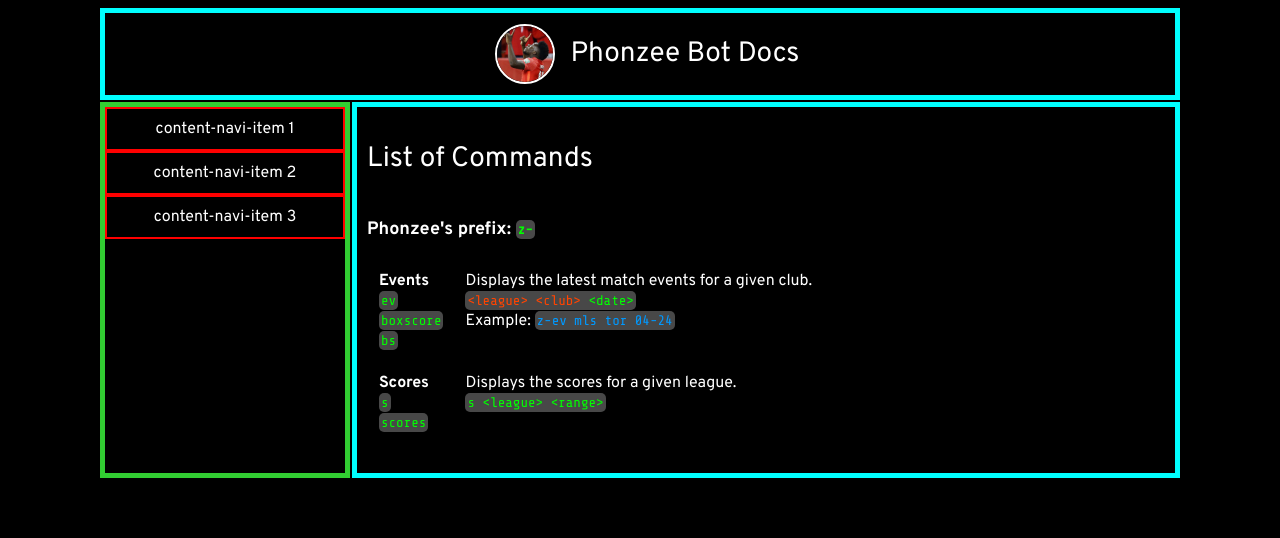
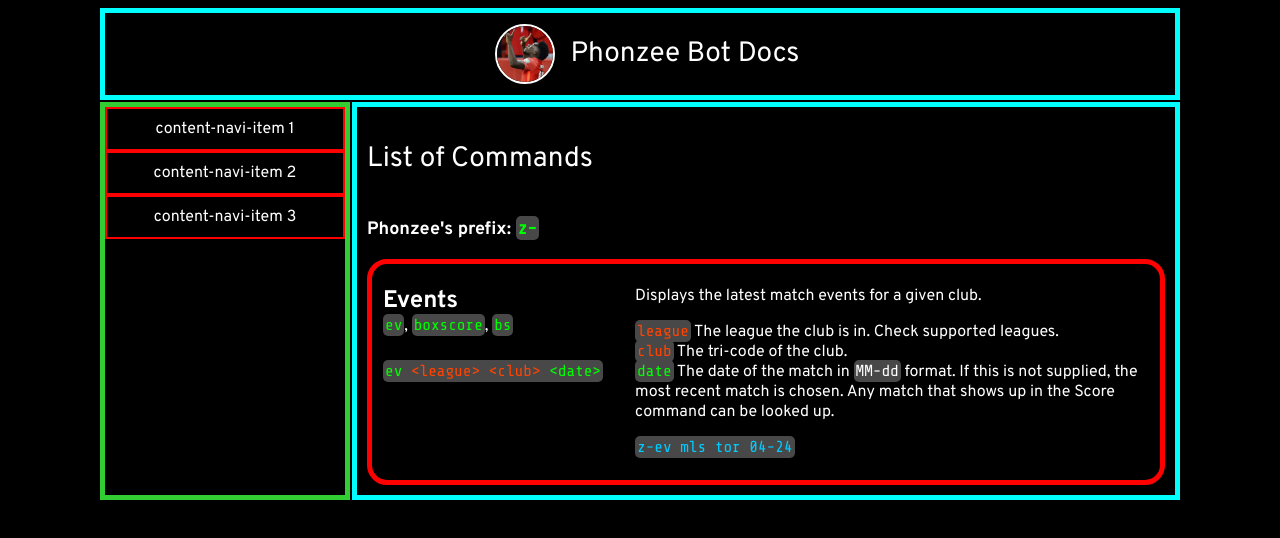
Before and after one commit to Dolcee85/phonzee-bot-help, a Gatsby site: page / in a window 1280 px wide. Built offline with nearby package versions, Linux system fonts and the light colour scheme; Gatsby itself is replaced by a stand-in of ours.

Commit message:
Switched to flexbox for command container

```diff
--- a/src/pages/index.js
+++ b/src/pages/index.js
@@ -17,42 +17,33 @@ export default function Home() {
         <b>Phonzee's prefix: <code>z-</code></b>
       </p>
 
-      <p>
-        <table>
-          {/* <thead>
-            <tr>
-              <th>Command</th>
-              <th>Description</th>
-            </tr>
-          </thead> */}
-          <tbody>
-            <tr>
-              <td>
-                <b>Events</b><br/>
-                <code>ev</code><br/>
-                <code>boxscore</code><br/>
-                <code>bs</code><br/>
-              </td>
-              <td>
-                Displays the latest match events for a given club.<br/>
-                <code><span class="code-arg-required">&lt;league&gt; &lt;club&gt;</span> &lt;date&gt;</code><br/>
-                Example: <code><span class="code-example">z-ev mls tor 04-24</span></code>
-              </td>
-            </tr>
-            <tr>
-              <td>
-                <b>Scores</b><br/>
-                <code>s</code><br/>
-                <code>scores</code><br/>
-              </td>
-              <td>
-                Displays the scores for a given league.<br/>
-                <code>s &lt;league&gt; &lt;range&gt;</code>
-              </td>
-            </tr>
-          </tbody>
-        </table>
-      </p>
+      <div class="command-container">
+        <div class="command-name">
+          <p class="command-name-title">
+            <h3>Events</h3>
+            <code>ev</code>, <code>boxscore</code>, <code>bs</code>
+          </p>
+          <p>
+            <code>ev <span class="code-arg-required">&lt;league&gt;</span> <span class="code-arg-required">&lt;club&gt;</span> &lt;date&gt;</code>
+          </p>
+        </div>
+        <div class="command-description">
+          <p>
+            Displays the latest match events for a given club.
+          </p>
+          <p>
+            <code class="code-arg-required">league</code> The league the club is in. Check supported
+            leagues.<br/>
+            <code class="code-arg-required">club</code> The tri-code of the club.<br/>
+            <code>date</code> The date of the match in <code class="code-generic">MM-dd</code> format. If this is not
+            supplied, the most recent match is chosen. Any match that shows up in the Score command
+            can be looked up.
+          </p>
+          <p>
+            <code class="code-example">z-ev mls tor 04-24</code>
+          </p>
+        </div>
+      </div>
 
     </Layout>
   );
--- a/src/styles/style.scss
+++ b/src/styles/style.scss
@@ -14,8 +14,9 @@ $code: 'Share Tech Mono', 'Consolas', monospace;
 
 $terminalgrey: #484848;
 $codegreen: #00ff00;
-$codeexample: #0099ff;
+$codeexample: #00ccff;
 $codeargreq: #ff4400;
+$codegeneric: #ffffff;
 
 * {
   box-sizing: border-box;
@@ -95,19 +96,22 @@ body {
 
 code {
   font-family: $code;
-  font-size: 0.875rem;
   color: $codegreen;
   background-color: $terminalgrey;
   padding: 2px;
   border-radius: 5px;
 }
 
-code > .code-arg-required {
+.code-arg-required {
   color: $codeargreq;
 }
 
-code > .code-example {
+.code-example {
   color: $codeexample;
+}
+
+.code-generic {
+  color: $codegeneric;
 }
 
 .content-container {
@@ -133,6 +137,56 @@ h2 {
   font-size: 1.125rem;
 }
 
+/* Table */
+
+table {
+  font-size: 1rem;
+  text-align: left;
+}
+
+th {
+  padding: 10px;
+}
+
+td {
+  padding: 10px;
+  vertical-align: text-top;
+}
+
+/* Commands Listing */
+
+.command-container {
+  border: 5px solid red;
+  border-radius: 20px;
+  font-size: 1rem;
+
+  display: flex;
+  flex-direction: row;
+}
+
+.command-name {
+  padding: 5px 10px 5px 10px;
+  margin: 1px;
+  flex-basis: 250px;
+  flex-shrink: 0;
+  text-align: left;
+}
+
+.command-name-title {
+  padding-bottom: 10px;
+}
+.command-name-title > h3 {
+  font-size: 1.5rem;
+  margin-top: 0;
+  margin-bottom: 0;
+}
+
+.command-description {
+  padding: 5px 10px 5px 10px;
+  width: 100%;
+  margin: 1px;
+}
+
 // Mobile View
 @media screen and (max-width: 767px) {
   .content-navi {
@@ -150,20 +204,24 @@ h2 {
     grid-row: 3;
     grid-column: 1 / 4;
   }
+
+  .command-container {
+    flex-direction: column;
   }
 
-/* Table */
-
-table {
-  font-size: 1rem;
-  text-align: left;
+  .command-name {
+    flex-basis: 100%;
+    flex-shrink: 1;
+    text-align: center;
+    padding: 5px 10px 5px 10px;
   }
 
-th {
-  padding: 10px;
+  .command-name-title > h3 {
+    font-size: 1.5rem;
   }
 
-td {
-  padding: 10px;
-  vertical-align: text-top;
+  .command-description {
+    padding: 5px 10px 5px 10px;
+    width: 100%;
   }
+}
```
Lines whose indentation alone changed are shown as unchanged.
